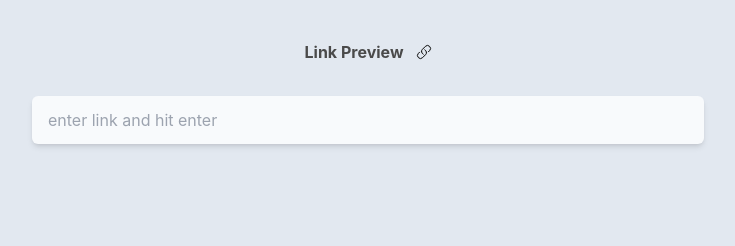
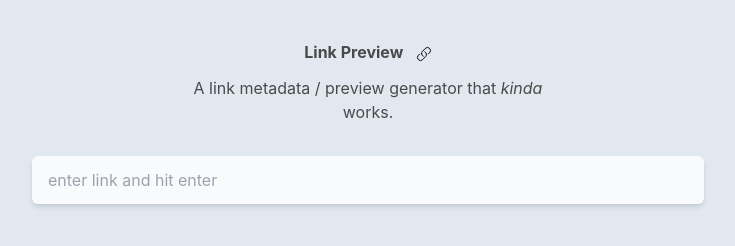
Before and after one commit to Uvacoder/link-preview, a website built with Vite: page index.html in a window 1280 px wide. Shown: the whole page, without its empty margins (272-1007 px from the left). Built offline with nearby package versions, Linux system fonts and the light colour scheme; some packages are replaced by stand-ins of ours; no server answers.

Commit message:
add app description

```diff
--- a/index.html
+++ b/index.html
@@ -11,13 +11,17 @@
 		<div
 			id="app"
 			class="sm:w-9/12 w-11/12 max-w-2xl mx-auto inset-0 py-4 pt-10 min-h-screen">
-			<div class="w-44 mx-auto mb-8 flex items-center justify-center">
-				<b class="mr-3">Link Preview</b>
-				<img
-					id="favicon"
-					class="w-4 rounded-md inline-block"
-					src="/favicon.svg"
-					alt="" />
+			<div
+				class="w-96 mx-auto mb-8 flex flex-col text-center items-center justify-center">
+				<div class="mb-3">
+					<b class="mr-2">Link Preview</b>
+					<img
+						id="favicon"
+						class="w-4 rounded-md inline-block"
+						src="/favicon.svg"
+						alt="" />
+				</div>
+				<p>A link metadata / preview generator that <em>kinda</em> works.</p>
 			</div>
 
 			<form class="w-full">
```
